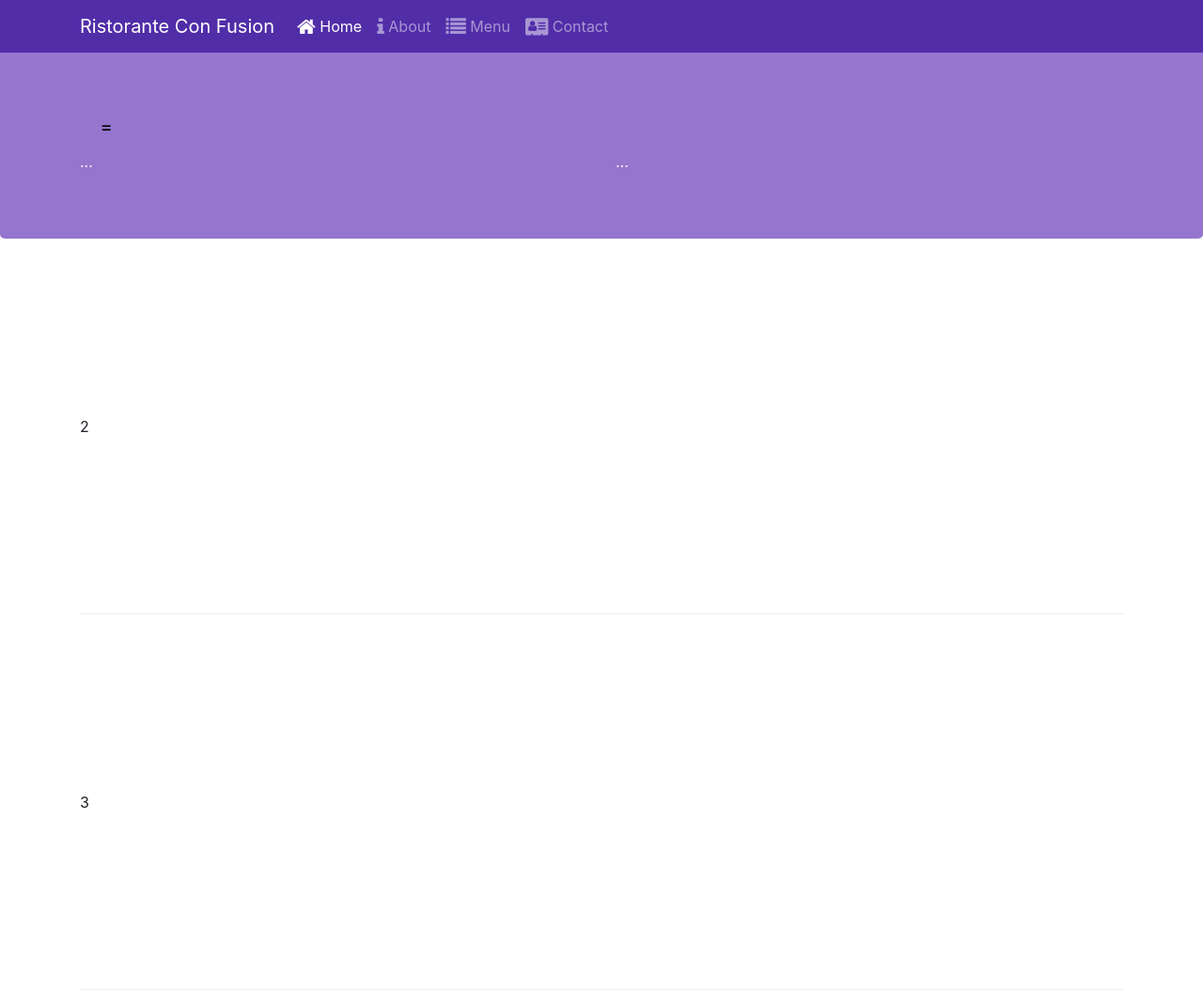
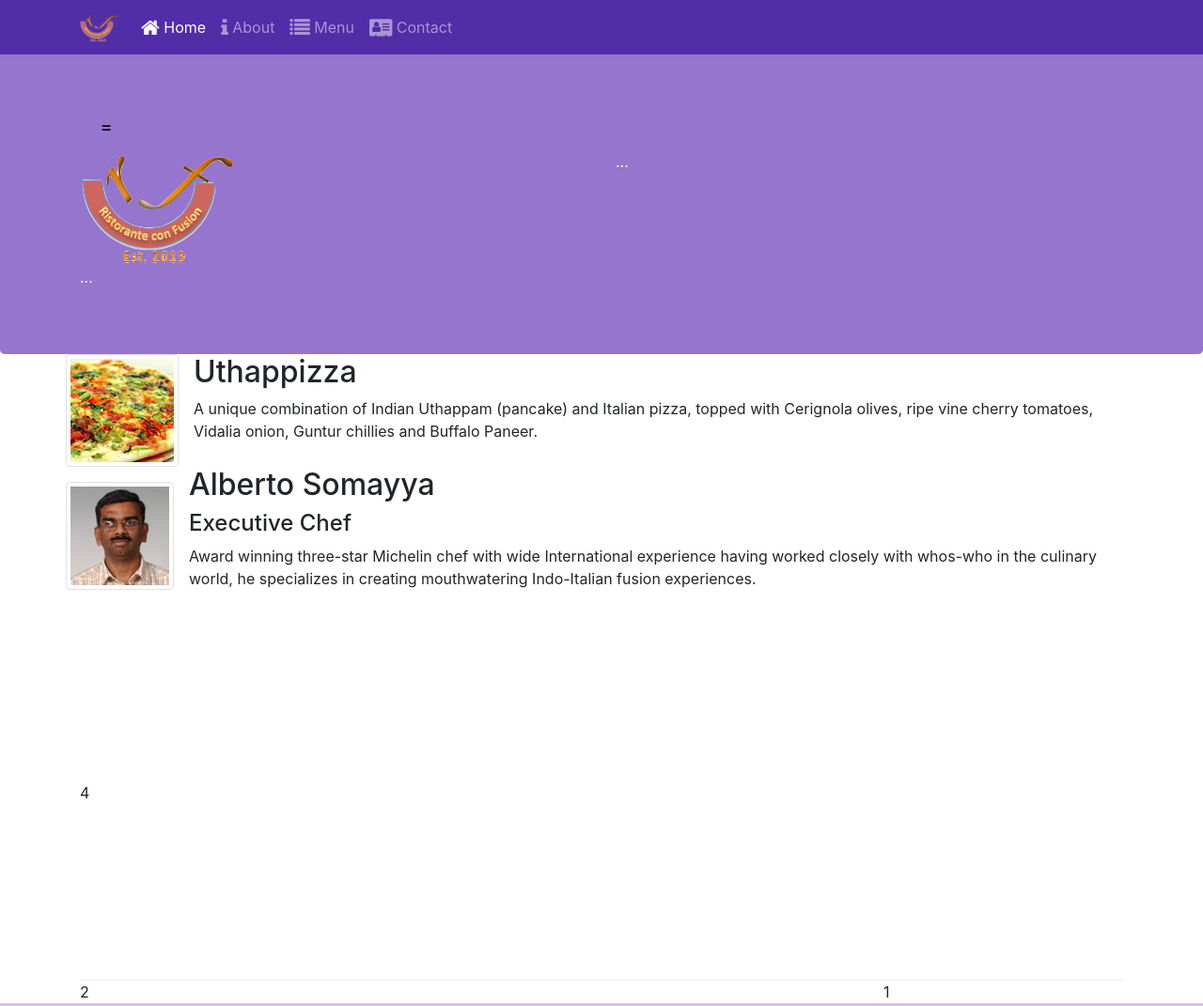
Before and after one commit to DE160490/FER201m, a website: page Lesson 1/index.html in a window 1280 px wide. Shown: the top 1071 px of the page at 94% size. Drawn offline with nearby package versions, Linux system fonts and the light colour scheme.

Commit message:
Images and Media

```diff
--- a/Lesson 1/index.html
+++ b/Lesson 1/index.html
@@ -17,7 +17,7 @@
             <div class="row row-header">
                 <nav class="navbar navbar-dark navbar-expand-sm fixed-top">
                     <div class="container">
-                       <a class="navbar-brand" href="#">Ristorante Con Fusion</a>
+                       <a class="navbar-brand" href="#"><img src="img/logo.png" height="30" width="41"></a>
                             <ul class="navbar-nav mr-auto">
                                 <li class="nav-item active"><a class="nav-link" href="#"><span class="fa fa-home fa-lg"></span> Home</a></li>
                                 <li class="nav-item"><a class="nav-link" href="./aboutus.html"><span class="fa fa-info fa-lg"></span> About</a></li>
@@ -40,6 +40,9 @@
             </div>
 
             <div class="row">
+                <div class="col-12 col-sm align-self-center">
+                    <img src="img/logo.png" class="img-fluid">
+                </div>
                 <div class="col-12 col-sm-6"> ... </div>
                 <div class="col-12 col-sm-6"> ... </div>
             </div>
@@ -48,8 +51,34 @@
 <!-- Section  -->
     <section>
         <div class="container">
-            <div class="row row-content align-items-center"> 2 </div>
-            <div class="row row-content align-items-center"> 3 </div>
+            <div class="row">
+                <div class="media">
+                    <img class="d-flex mr-3 img-thumbnail align-self-center"
+                            src="img/uthappizza.png" alt="Uthappizza">
+                    <div class="media-body">
+                        <h2 class="mt-0">Uthappizza</h2>
+                        <p class="d-none d-sm-block">A unique combination of Indian Uthappam (pancake) and
+                            Italian pizza, topped with Cerignola olives, ripe vine
+                            cherry tomatoes, Vidalia onion, Guntur chillies and
+                            Buffalo Paneer.</p>
+                    </div>
+                </div>
+            </div>
+            <div class="row">
+                <div class="media">
+                    <img class="d-flex mr-3 img-thumbnail align-self-center"
+                            src="img/alberto.png" alt="Alberto Somayya">
+                    <div class="media-body">
+                        <h2 class="mt-0">Alberto Somayya</h2>
+                        <h4>Executive Chef</h4>
+                        <p class="d-none d-sm-block">Award winning three-star Michelin chef with wide
+                            International experience having worked closely with
+                            whos-who in the culinary world, he specializes in
+                            creating mouthwatering Indo-Italian fusion experiences.
+                            </p>
+                    </div>
+                </div>
+            </div>
             <div class="row row-content align-items-center"> 4 </div>
             <div class="row">
                 <div class="col-12 col-sm-4 col-md-3 order-sm-last"> 1 </div>
```
Also changed, not shown: Lesson 1/img/alberto.png (added), Lesson 1/img/buffet.png (added), Lesson 1/img/logo.png (added), Lesson 1/img/uthappizza.png (added), 1 other file.
